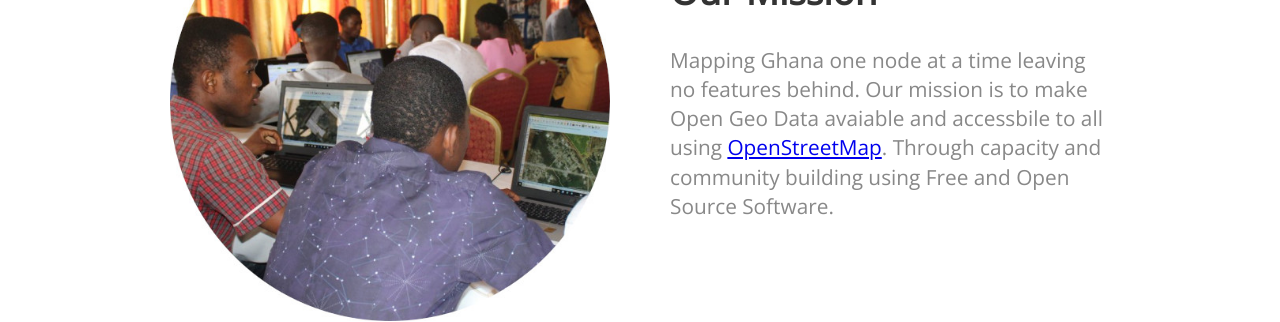
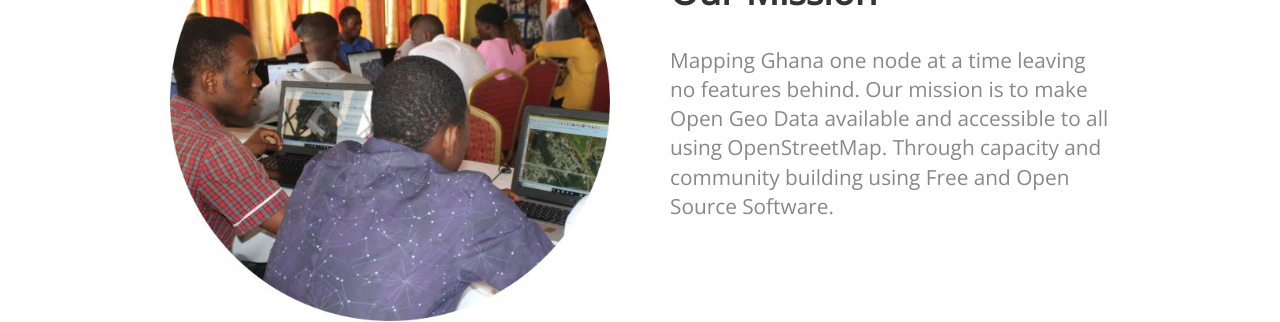
Before and after one commit to osmghana/osmgh, a Jekyll site: the page built from index.html, in a window 1280 px wide. Shown: the part 1482-1804 px from the top of the page. Built offline with Jekyll 4.4.1, drawn with Linux system fonts in a browser that asks for light colours; nearby versions of some CDN libraries.

Commit message:
small changes

```diff
--- a/index.html
+++ b/index.html
@@ -51,7 +51,7 @@ title: OpenStreetMap Ghana
 		<div>
 			<h2 class="editable">Our Mission</h2>
 
-			<p class="editable">Mapping Ghana one node at a time leaving no features behind. Our mission is to make Open Geo Data avaiable and accessbile to all using <a href="https://openstreetmap.org">OpenStreetMap</a>. Through capacity and community building using Free and Open Source Software.</p>
+			<p class="editable">Mapping Ghana one node at a time leaving no features behind. Our mission is to make Open Geo Data available and accessible to all using OpenStreetMap. Through capacity and community building using Free and Open Source Software.</p>
 		</div>
 	</div>
 </div>
```
